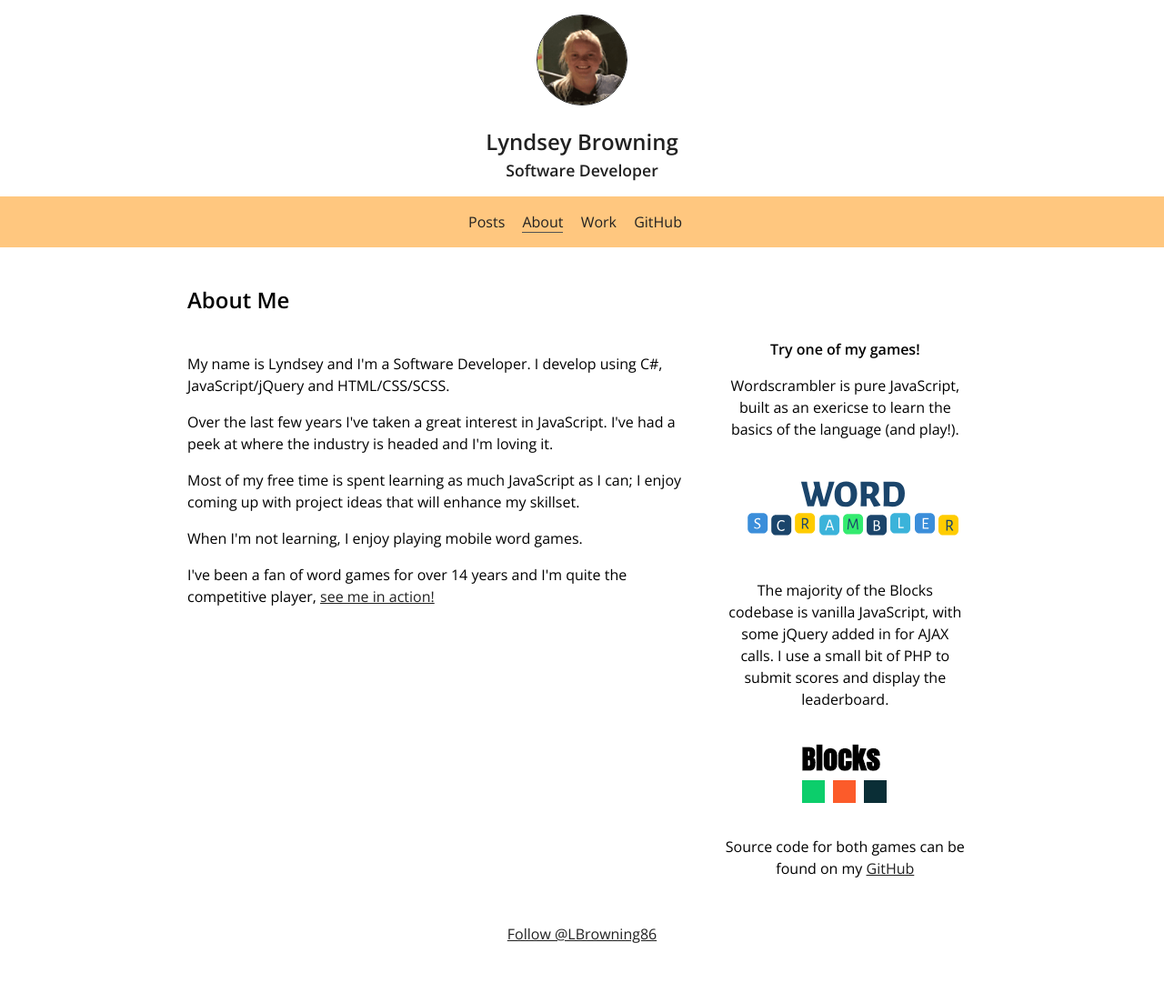
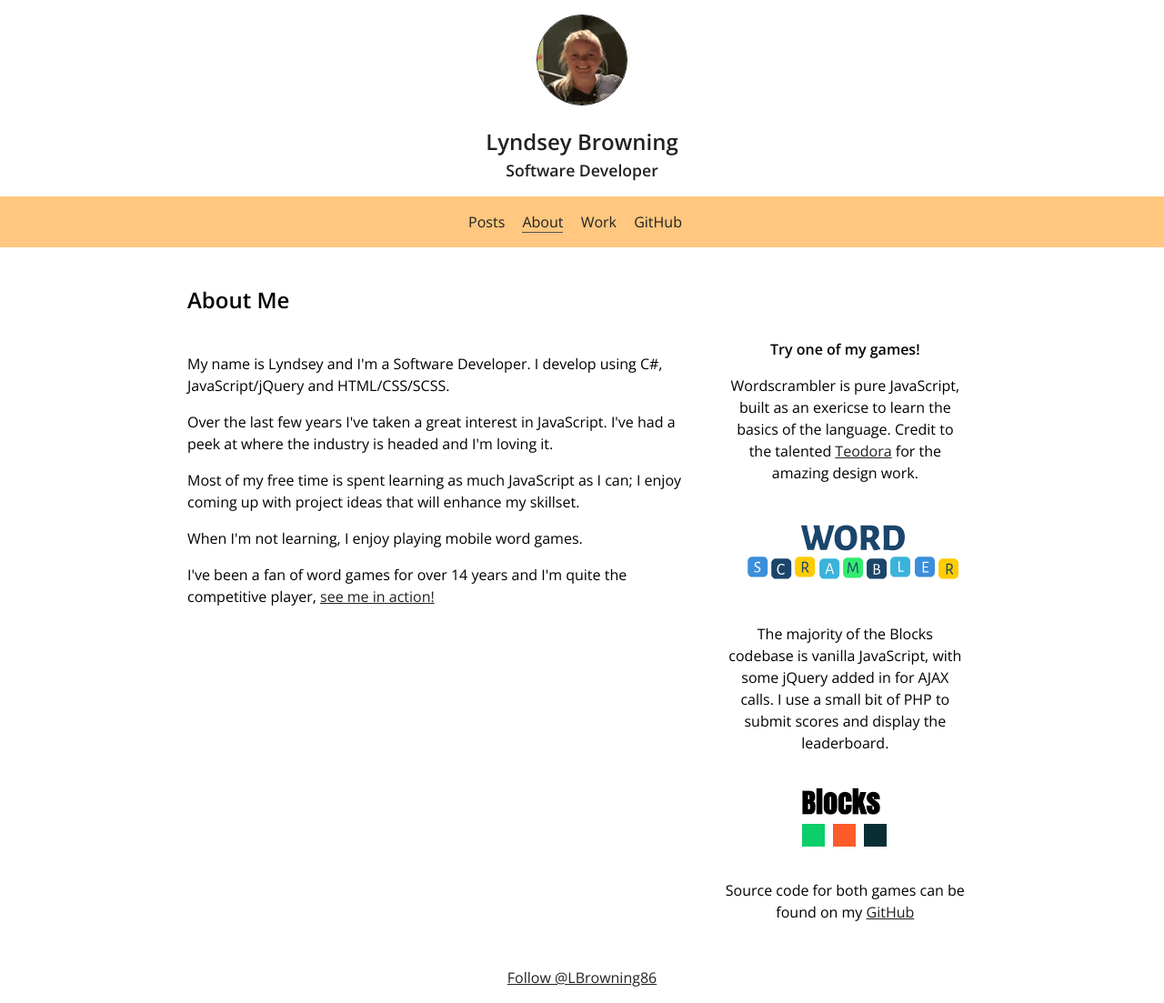
Before and after one commit to lyndseybrowning/lyndseybrowning.github.io, a Jekyll site: the page built from about/index.html, in a window 1280 px wide. Shown: the whole page at 91% size. Built offline with Jekyll 4.4.1, drawn with Linux system fonts in a browser that asks for light colours; comment, search, counter and statistics services are not loaded; before the commit the page ends 1055 px from its top, so only the background shows below that.

Commit message:
Added wordscrambler credit

```diff
--- a/about/index.html
+++ b/about/index.html
@@ -19,7 +19,7 @@ title: About Me
   <b> Try one of my games! </b>
 
   <div class="container">
-    Wordscrambler is pure JavaScript, built as an exericse to learn the basics of the language (and play!).
+    Wordscrambler is pure JavaScript, built as an exericse to learn the basics of the language. Credit to the talented <a href="http://www.teodora-dev.com/" target="_blank">Teodora</a> for the amazing design work.
   </div>
   <div class="txt-center container">
     <a href="http://word-scrambler.co.uk" target="_blank"><img src="/img/word-scrambler.svg"></a>
```
